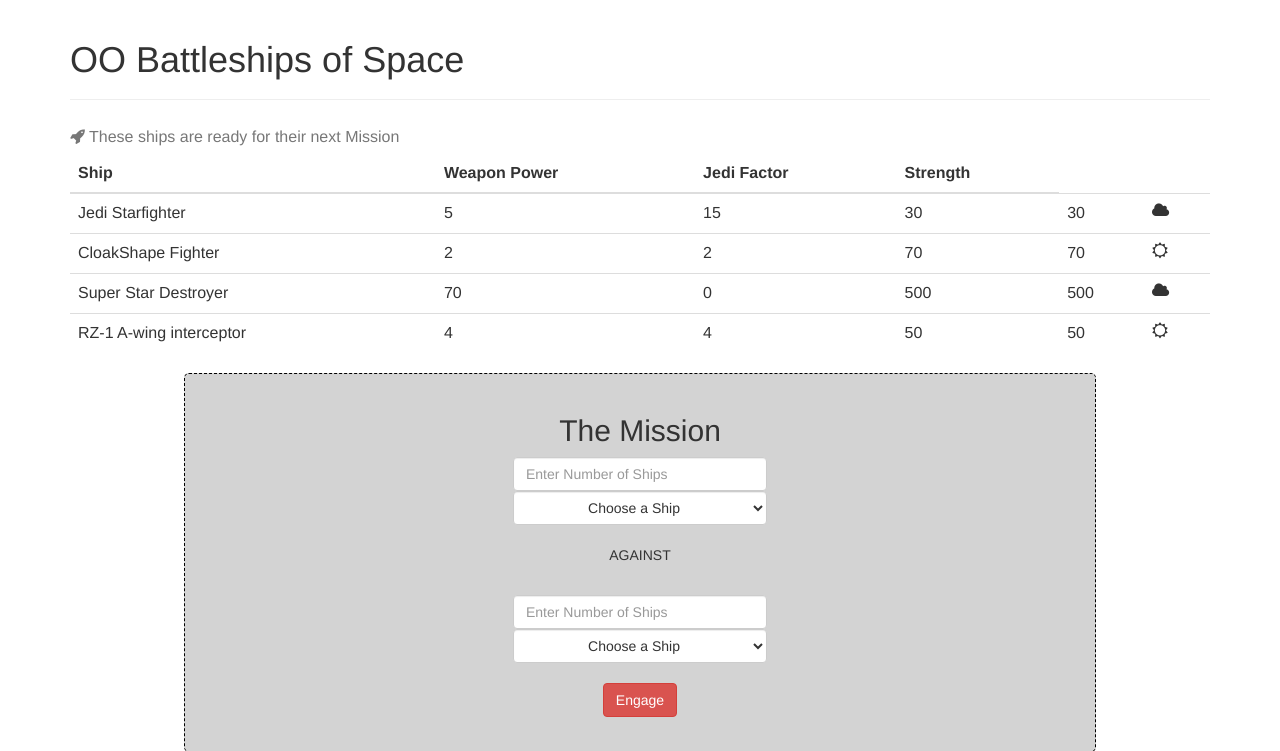
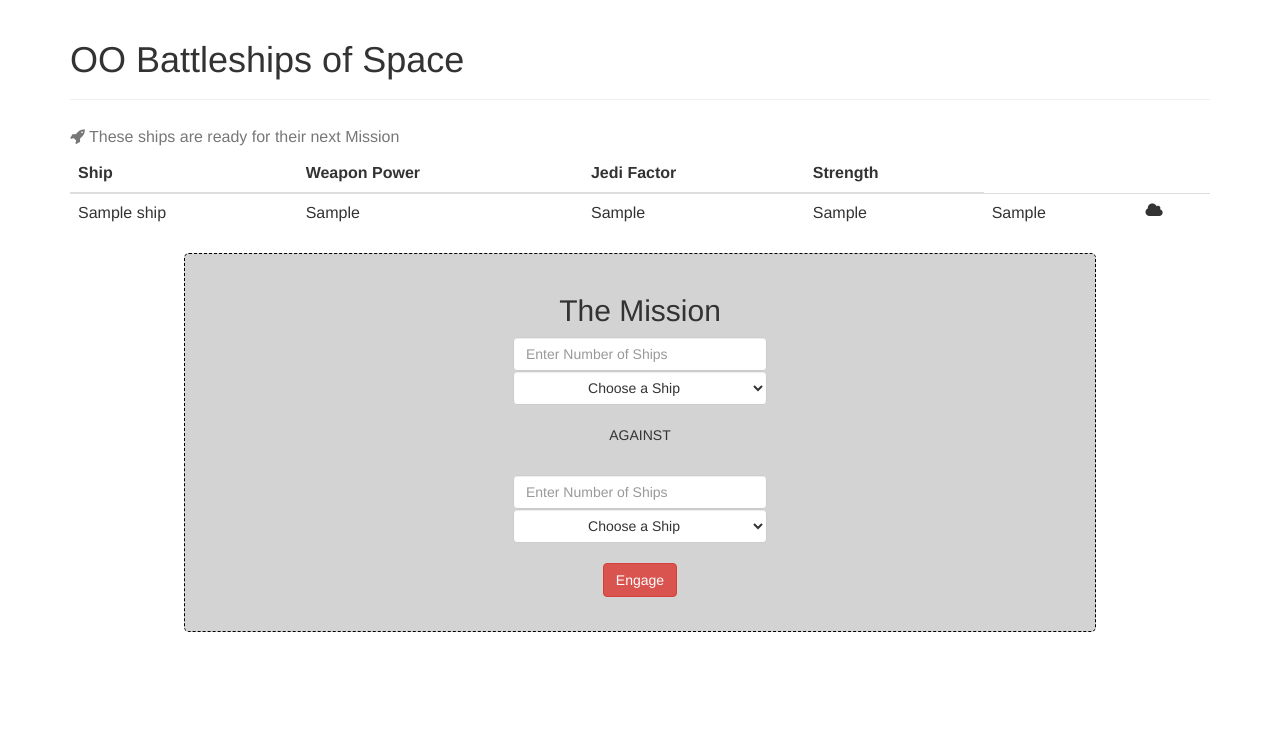
Before and after one commit to alexzerah/SFC_oo, a PHP site: page /index.php in a window 1280 px wide. Shown: the top 751 px of the page. Run offline with PHP 8.4, Linux system fonts and the light colour scheme; tables that the repository leaves empty or names only in its code hold one stand-in row (values such as "Sample post"); some libraries are stand-ins or nearby versions.

Commit message:
Load data from db

```diff
--- a/index.php
+++ b/index.php
@@ -87,11 +87,11 @@ if (isset($_GET['error'])) {
                     <form method="POST" action="/battle.php">
                         <h2 class="text-center">The Mission</h2>
                         <input class="center-block form-control text-field" type="text" name="ship1_quantity" placeholder="Enter Number of Ships" />
-                        <select class="center-block form-control btn drp-dwn-width btn-default dropdown-toggle" name="ship1_name">
+                        <select class="center-block form-control btn drp-dwn-width btn-default dropdown-toggle" name="ship1_id">
                             <option value="">Choose a Ship</option>
-                            <?php foreach ($ships as $key => $ship): ?>
+                            <?php foreach ($ships as $ship): ?>
                                 <?php if ($ship->isFunctional()): ?>
-                                    <option value="<?php echo $key; ?>"><?php echo $ship->getNameAndSpecs(); ?></option>
+                                    <option value="<?php echo $ship->getId(); ?>"><?php echo $ship->getNameAndSpecs(); ?></option>
                                 <?php else: ?>
                                 <?php endif; ?>
                             <?php endforeach; ?>
@@ -100,11 +100,11 @@ if (isset($_GET['error'])) {
                         <p class="text-center">AGAINST</p>
                         <br>
                         <input class="center-block form-control text-field" type="text" name="ship2_quantity" placeholder="Enter Number of Ships" />
-                        <select class="center-block form-control btn drp-dwn-width btn-default dropdown-toggle" name="ship2_name">
+                        <select class="center-block form-control btn drp-dwn-width btn-default dropdown-toggle" name="ship2_id">
                             <option value="">Choose a Ship</option>
-                            <?php foreach ($ships as $key => $ship): ?>
+                            <?php foreach ($ships as $ship): ?>
                                 <?php if ($ship->isFunctional()): ?>
-                                    <option value="<?php echo $key; ?>"><?php echo $ship->getNameAndSpecs(); ?></option>
+                                    <option value="<?php echo $ship->getId(); ?>"><?php echo $ship->getNameAndSpecs(); ?></option>
                                 <?php else: ?>
                                 <?php endif; ?>
                             <?php endforeach; ?>
--- a/lib/BattleManager.php
+++ b/lib/BattleManager.php
@@ -50,7 +50,7 @@ class BattleManager
             $usedJediPowers = $ship1UsedJediPowers;
         }
 
-        $battleResult = new BattleResult($winningShip, $losingShip, $usedJediPowers);
+        $battleResult = new BattleResult($usedJediPowers, $winningShip, $losingShip);
         return $battleResult;
     }
 
--- a/lib/BattleResult.php
+++ b/lib/BattleResult.php
@@ -7,11 +7,11 @@ class BattleResult
     private $usedJediPowers;
     private $winningShip;
 
-    public function __construct($winningShip, $losingShip, $usedJediPowers)
+    public function __construct($usedJediPowers, Ship $winningShip = null, Ship $losingShip = null)
     {
-        $this->losingShip = $losingShip;
         $this->usedJediPowers = $usedJediPowers;
         $this->winningShip = $winningShip;
+        $this->losingShip = $losingShip;
     }
 
     /**
@@ -23,7 +23,7 @@ class BattleResult
     }
 
     /**
-     * @return Ship
+     * @return Ship|null
      */
     public function getLosingShip()
     {
@@ -31,10 +31,15 @@ class BattleResult
     }
 
     /**
-     * @return Ship
+     * @return Ship|null
      */
     public function getWinningShip()
     {
         return $this->winningShip;
     }
+
+    public function isThereAWinner()
+    {
+        return $this->getWinningShip() !== null;
+    }
 }
--- a/lib/Ship.php
+++ b/lib/Ship.php
@@ -3,6 +3,7 @@
 
 class Ship
 {
+    private $id;
     private $jediFactor = 0;
     private $name;
     private $strength = 0;
@@ -45,6 +46,24 @@ class Ship
     {
         return !$this->underRepair;
     }
+
+    /**
+     * @return integer
+     */
+    public function getId()
+    {
+        return $this->id;
+    }
+
+    /**
+     * @param integer $id
+     */
+    public function setId($id)
+    {
+        $this->id = $id;
+    }
+
+
 
     /**
      * @return mixed
@@ -110,6 +129,4 @@ class Ship
         $this->weaponPower = $weaponPower;
     }
 
-
-
 }
--- a/lib/ShipLoader.php
+++ b/lib/ShipLoader.php
@@ -1,36 +1,52 @@
 <?php
-
 
 class ShipLoader
 {
+    /**
+     * @return Ship[]
+     */
     public function get_ships()
     {
+       $shipsData = $this->queryForShips();
+
         $ships = [];
-
-        $ship = new Ship('Jedi Starfighter');
-        $ship->setWeaponPower(5);
-        $ship->setJediFactor(15);
-        $ship->setStrength(30);
-        $ships['starfighter'] = $ship;
-
-        $ship2 = new Ship('CloakShape Fighter');
-        $ship2->setWeaponPower(2);
-        $ship2->setJediFactor(2);
-        $ship2->setStrength(70);
-        $ships['cloakshape_fighter'] = $ship2;
-
-        $ship3 = new Ship('Super Star Destroyer');
-        $ship3->setWeaponPower(70);
-        $ship3->setJediFactor(0);
-        $ship3->setStrength(500);
-        $ships['super_star_destroyer'] = $ship3;
-
-        $ship4 = new Ship('RZ-1 A-wing interceptor');
-        $ship4->setWeaponPower(4);
-        $ship4->setJediFactor(4);
-        $ship4->setStrength(50);
-        $ships['rz1_a_wing_interceptor'] = $ship4;
+        foreach ($shipsData as $shipData) {
+            $ships[] = $this->createShipFromData($shipData);
+        }
 
         return $ships;
     }
+
+    public function findOneById($id)
+    {
+        $config = require 'config.php';
+        $pdo = new PDO($config['database_dsn'], $config['database_user'], $config['database_pass']);
+        $pdo->setAttribute(PDO::ATTR_ERRMODE, PDO::ERRMODE_EXCEPTION);
+        $statement = $pdo->prepare('SELECT * FROM ship WHERE id = :id');
+        $statement->execute(['id' => $id]);
+        $shipArray = $statement->fetch(PDO::FETCH_ASSOC);
+
+        return $this->createShipFromData($shipArray);
+    }
+
+    private function createShipFromData(array $shipData)
+    {
+        $ship = new Ship($shipData['name']);
+        $ship->setId($shipData['id']);
+        $ship->setWeaponPower($shipData['weapon_power']);
+        $ship->setJediFactor($shipData['jedi_factor']);
+        $ship->setStrength($shipData['strength']);
+
+        return $ship;
+    }
+
+    private function queryForShips()
+    {
+        $config = require 'config.php';
+        $pdo = new PDO($config['database_dsn'], $config['database_user'], $config['database_pass']);
+        $pdo->setAttribute(PDO::ATTR_ERRMODE, PDO::ERRMODE_EXCEPTION);
+        $statement = $pdo->prepare('SELECT * FROM ship');
+        $statement->execute();
+        return $statement->fetchAll(PDO::FETCH_ASSOC);
+    }
 }
```
Also changed, not shown: battle.php (+7 -7 lines), init_db.php (added, +51 -0 lines).
